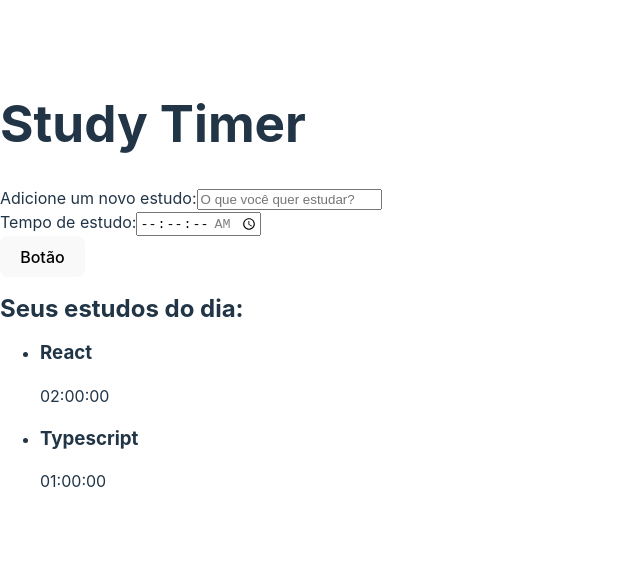
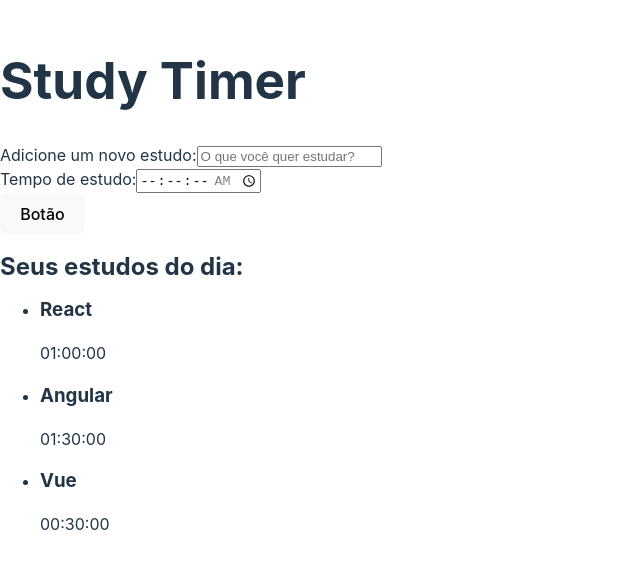
Before and after one commit to Levieber/study-timer, a React (Vite) app: page / in a window 1280 px wide. Shown: the part 115-684 px from the top of the page, without its empty margins (0-640 px from the left). Built offline with nearby package versions, Linux system fonts and the light colour scheme.

Commit message:
feat: dynamic task list

```diff
--- a/src/App.tsx
+++ b/src/App.tsx
@@ -3,7 +3,7 @@
 
 export default function App() {
   return (
-    <div className="App">
+    <div>
       <h1>Study Timer</h1>
       <Form />
       <List />
--- a/src/components/List/index.tsx
+++ b/src/components/List/index.tsx
@@ -1,16 +1,29 @@
 export default function List() {
+  const tasks = [
+    {
+      title: "React",
+      time: "01:00:00",
+    },
+    {
+      title: "Angular",
+      time: "01:30:00",
+    },
+    {
+      title: "Vue",
+      time: "00:30:00",
+    },
+  ];
+
   return (
     <aside>
       <h2>Seus estudos do dia:</h2>
       <ul>
-        <li>
-          <h3>React</h3>
-          <span>02:00:00</span>
-        </li>
-        <li>
-          <h3>Typescript</h3>
-          <span>01:00:00</span>
-        </li>
+        {tasks.map(({ title, time }, index) => (
+          <li key={index}>
+            <h3>{title}</h3>
+            <span>{time}</span>
+          </li>
+        ))}
       </ul>
     </aside>
   );
```
